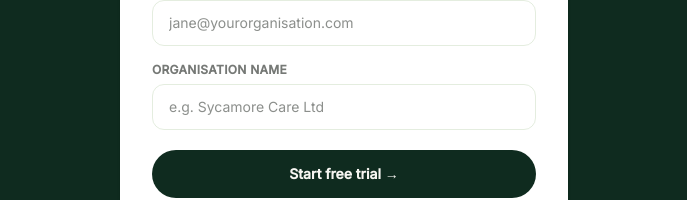
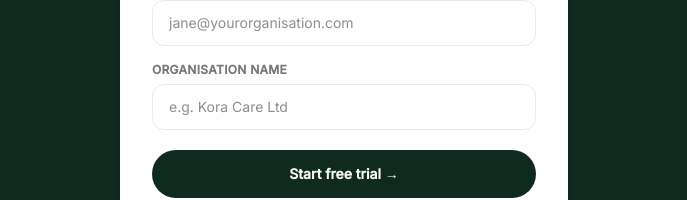
Before and after one commit to FalconChipp/kora-site, a Next.js app: page /start in a window 1280 px wide. Shown: the part 432-632 px from the top of the page, without its empty margins (296-983 px from the left). Built offline with nearby package versions, Linux system fonts and the light colour scheme.

Commit message:
Update example placeholders to 'Kora'
Replace example names in form placeholders from 'Sycamore' to 'Kora' to reflect updated branding. Changes in:
- src/app/portal/homes/page.tsx: placeholder now 'e.g. Kora House'
- src/app/start/page.tsx: placeholder now 'e.g. Kora Care Ltd'

```diff
--- a/src/app/portal/homes/page.tsx
+++ b/src/app/portal/homes/page.tsx
@@ -96,7 +96,7 @@ export default function HomesPage() {
                 required
                 value={name}
                 onChange={(e) => setName(e.target.value)}
-                placeholder="e.g. Sycamore House"
+                placeholder="e.g. Kora House"
                 className="rounded-xl border border-sage/40 px-4 py-3 text-sm text-charcoal focus:outline-none focus:ring-2 focus:ring-moss/40 transition"
               />
             </div>
--- a/src/app/start/page.tsx
+++ b/src/app/start/page.tsx
@@ -136,7 +136,7 @@ function StartForm() {
               required
               value={orgName}
               onChange={(e) => setOrgName(e.target.value)}
-              placeholder="e.g. Sycamore Care Ltd"
+              placeholder="e.g. Kora Care Ltd"
               className="rounded-xl border border-sage/40 px-4 py-3 text-sm text-charcoal focus:outline-none focus:ring-2 focus:ring-moss/40 focus:border-moss transition"
             />
           </div>
```
